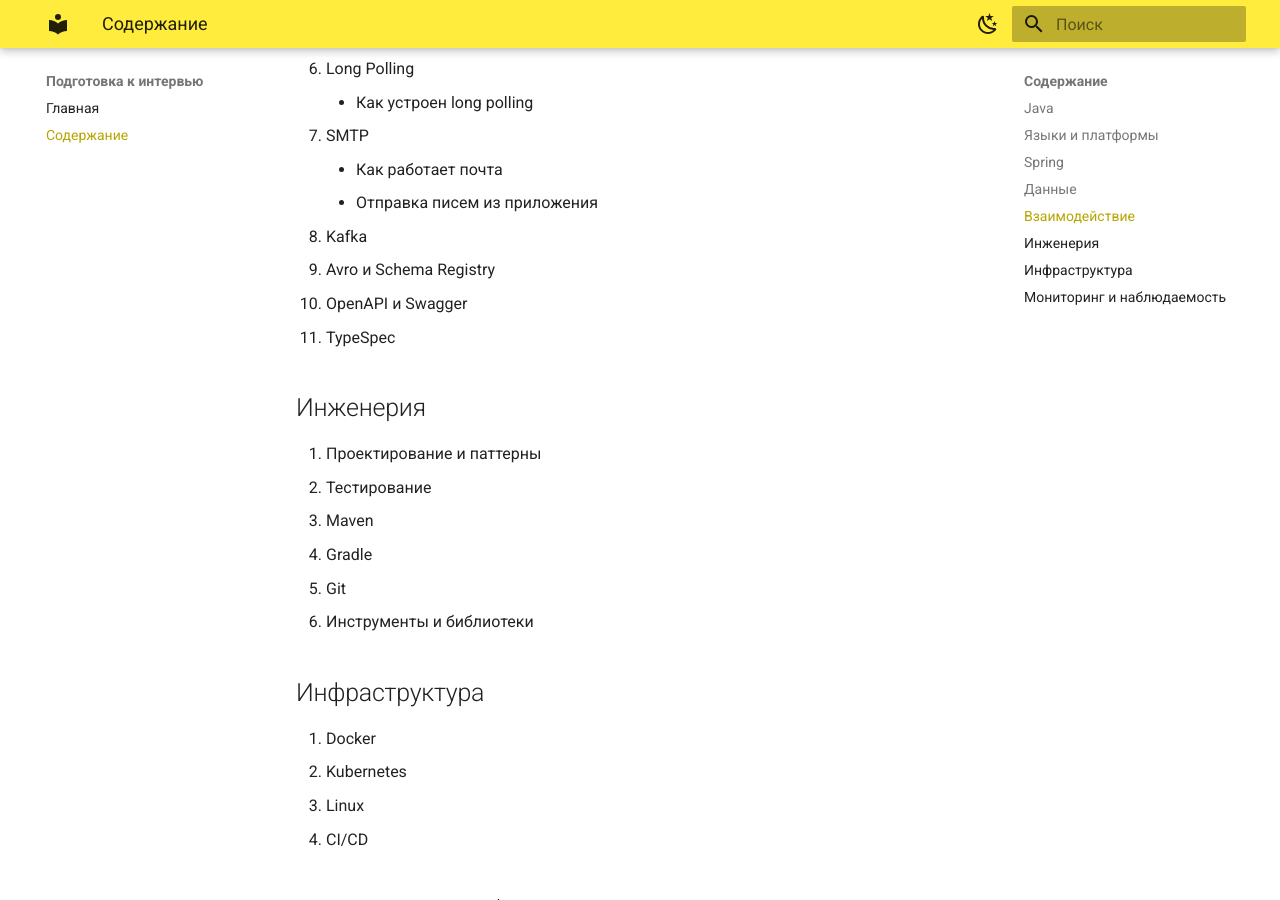
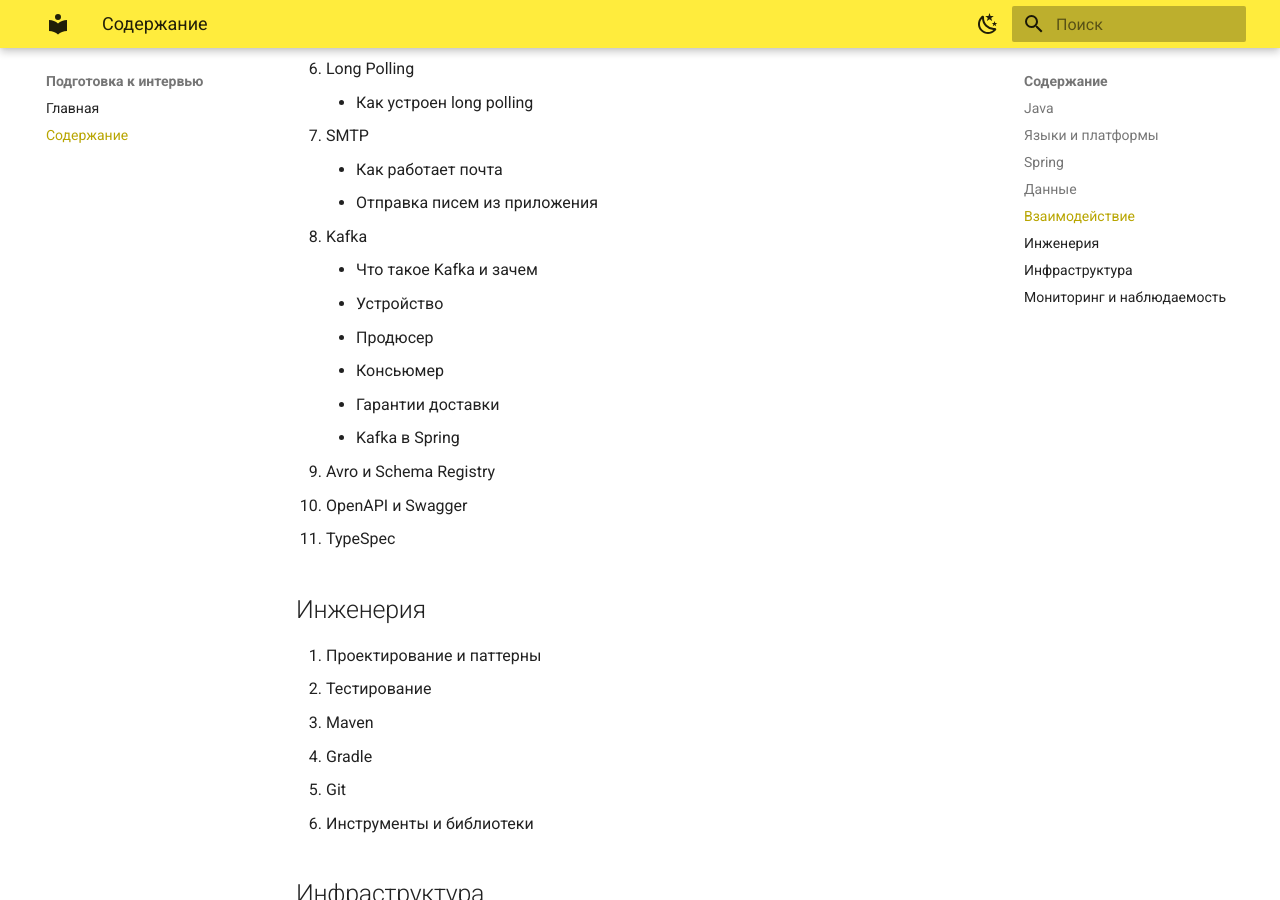
Before and after one commit to artem961/java-backend-notes, an MkDocs documentation site: the page built from docs/contents.md, in a window 1280 px wide and 900 px high, scrolled down 5341 px. Built offline with MkDocs 1.6.1 and Material for MkDocs 9.7.7, drawn with Linux system fonts in a browser that asks for light colours.

Commit message:
Определить состав раздела Kafka
Шесть тем: зачем нужна, устройство, продюсер, консьюмер,
гарантии доставки и работа из Spring.

```diff
--- a/docs/contents.md
+++ b/docs/contents.md
@@ -164,6 +164,12 @@
     - Как работает почта
     - Отправка писем из приложения
 28. Kafka
+    - Что такое Kafka и зачем
+    - Устройство
+    - Продюсер
+    - Консьюмер
+    - Гарантии доставки
+    - Kafka в Spring
 29. Avro и Schema Registry
 30. OpenAPI и Swagger
 31. TypeSpec
```
